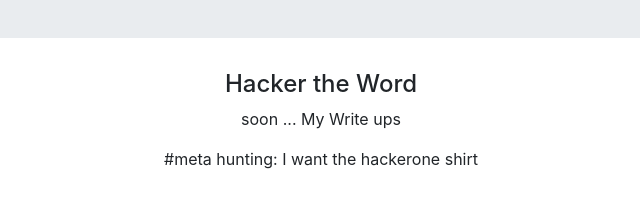
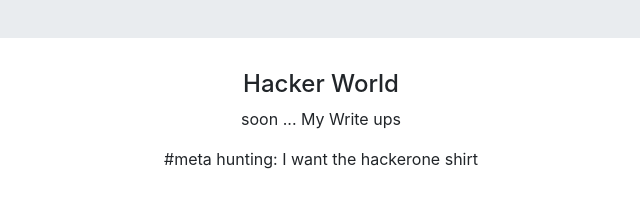
Before and after one commit to WallesonM/wallesonm.github.io, a plain HTML site: page index.html in a window 1280 px wide. Shown: the part 326-532 px from the top of the page, 319-959 px from the left. Drawn offline with nearby package versions, Linux system fonts and the light colour scheme.

Commit message:
atualização de escrita

```diff
--- a/index.html
+++ b/index.html
@@ -20,7 +20,7 @@
 
 <div class="container">
   <div class="text-center">
-   <h4 class="">Hacker the Word</h4>
+   <h4 class="">Hacker World</h4>
    <p class="">soon ... My Write ups</p>
    <p class="">#meta hunting: I want the hackerone shirt</p>
   </div>
```
